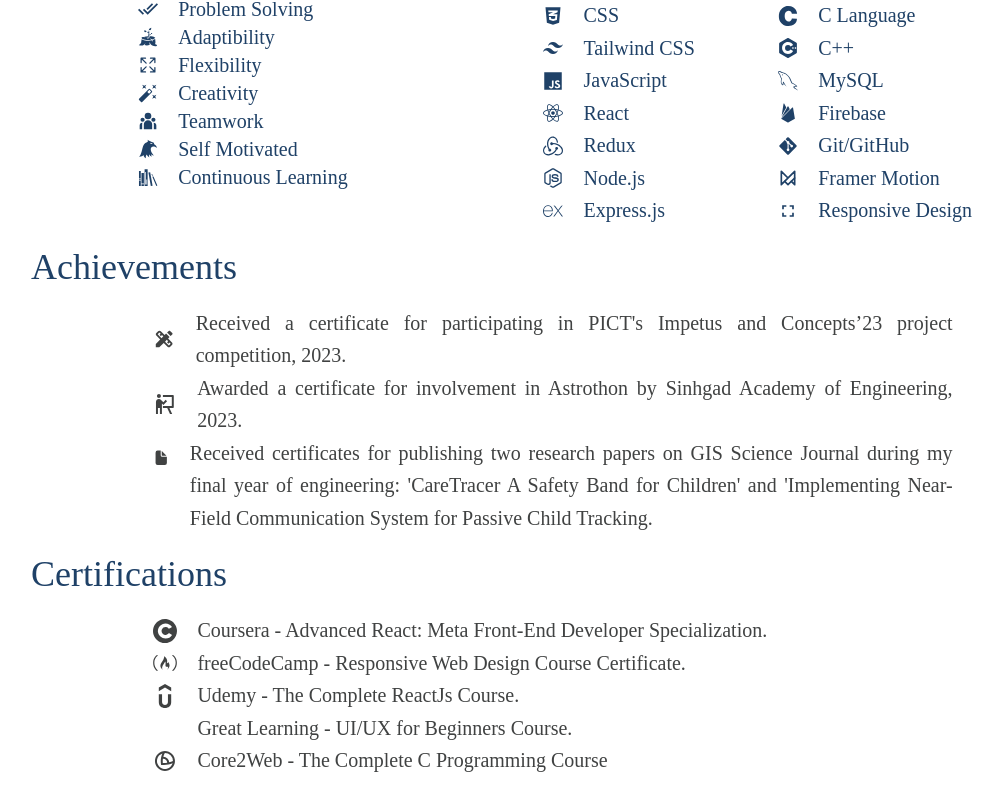
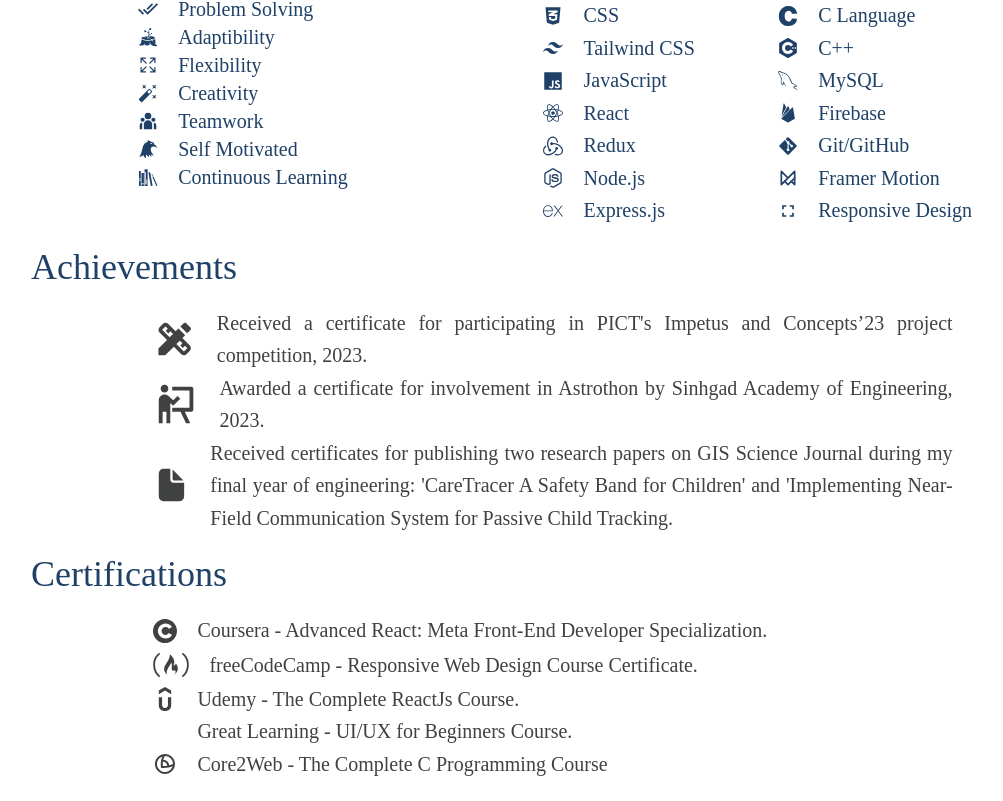
Before and after one commit to vikasipar/portfolio, a React (Vite) app: page /about in a window 1280 px wide. Shown: the part 1965-2766 px from the top of the page, without its empty margins (161-1164 px from the left). Built offline with nearby package versions, Linux system fonts and the light colour scheme; some icons are missing.

Commit message:
Update about section

```diff
--- a/src/components/About.jsx
+++ b/src/components/About.jsx
@@ -15,7 +15,7 @@
 
 function About() {
   return (
-    <div className='w-[95%] mx-auto lg:w-[80%] lg:ml-[15%]'>
+    <div className='w-[95%] mx-auto lg:w-[80%] lg:ml-[15%] overflow-x-hidden'>
         <motion.h1
         initial={{x:-250, opacity:0}}
         whileInView={{x:0, opacity:1}}
@@ -37,7 +37,7 @@
           whileInView={{x:0, opacity:1}}
           whileHover={{y:-20}}
           transition={{duration:1.5, delay:0.3}}
-          src="/static/vikas.jpeg" alt="chatbot" className='w-[80%] md:w-[60%] lg:w-[35%] mb-5 mx-auto rounded border-r-4 lg:border-r-[#ffc445]' />
+          src="/static/vikas.jpeg" alt="vikas ipar" className='w-[80%] md:w-[60%] lg:w-[35%] mb-5 mt-2 mx-auto rounded-lg lg:border-r-4 lg:border-r-[#ffc445]' />
         </div>
 
         <motion.h3
@@ -60,12 +60,12 @@
         initial={{y:80, opacity:0}}
         whileInView={{y:0, opacity:1}}
         transition={{duration:1.5, delay:0.3}}
-        src="/static/caretracker.jpeg" alt="chatbot" className='w-[80%] lg:w-[60%] mx-auto' />
+        src="/static/caretracker.jpeg" alt="chatbot" className='w-[80%] lg:w-[60%] mx-auto overflow-x-hidden' />
         <motion.p
         initial={{y:80, opacity:0}}
         whileInView={{y:0, opacity:1}}
         transition={{duration:1.5, delay:0.3}}
-        className='text-base lg:text-xl py-5 text-justify w-[90%] lg:w-[80%] mx-auto text-[#404242]'>In my final year of engineering, I collaborated on the 'CareTracker' project, a child tracking system using HTML, CSS, Bootstrap, JavaScript, PHP, MySQL, XAMPP, and PHPMyAdmin. The web-based platform allowed parents to register and update their child's information securely. Utilizing NFC technology, the system enabled communication with a finder person's phone, aiding in locating missing children. This project not only demonstrated my technical proficiency but also contributed to child safety. The real-time location sharing and streamlined information access showcased the potential impact of technology on addressing real-world challenges, solidifying my commitment to leveraging technology for social good.</motion.p>
+        className='text-base lg:text-xl py-5 text-justify w-[90%] lg:w-[80%] mx-auto text-[#404242] overflow-x-hidden'>In my final year of engineering, I collaborated on the 'CareTracker' project, a child tracking system using HTML, CSS, Bootstrap, JavaScript, PHP, MySQL, XAMPP, and PHPMyAdmin. The web-based platform allowed parents to register and update their child's information securely. Utilizing NFC technology, the system enabled communication with a finder person's phone, aiding in locating missing children. This project not only demonstrated my technical proficiency but also contributed to child safety. The real-time location sharing and streamlined information access showcased the potential impact of technology on addressing real-world challenges, solidifying my commitment to leveraging technology for social good.</motion.p>
         <motion.h6
         initial={{y:50, opacity:0}}
         whileInView={{y:0, opacity:1}}
@@ -168,9 +168,9 @@
         whileInView={{y:0, opacity:1}}
         transition={{duration:1.5, delay:0.3}}
         className='text-base lg:text-xl text-[#404242] lg:leading-relaxed text-justify w-[90%] lg:w-[80%] mx-auto'>
-          <li className='flex items-center my-3 lg:my-auto'><MdDesignServices className='text-2xl mx-5'/>Received a certificate for participating in PICT's Impetus and Concepts’23 project competition, 2023.</li>
-          <li className='flex items-center my-3 lg:my-auto'><RiPresentationFill className='text-2xl mx-5'/>Awarded a certificate for involvement in Astrothon by Sinhgad Academy of Engineering, 2023.</li>
-          <li className='flex items-start'><IoDocument className='text-[2.6rem] mx-5'/>Received certificates for publishing two research papers on GIS Science Journal during my final year of engineering: 'CareTracer A Safety Band for Children' and 'Implementing Near-Field Communication System for Passive Child Tracking.</li>
+          <li className='flex items-center my-3 lg:my-auto'><MdDesignServices className='text-5xl mx-5'/>Received a certificate for participating in PICT's Impetus and Concepts’23 project competition, 2023.</li>
+          <li className='flex items-center my-3 lg:my-auto'><RiPresentationFill className='text-5xl mx-5'/>Awarded a certificate for involvement in Astrothon by Sinhgad Academy of Engineering, 2023.</li>
+          <li className='flex items-start'><IoDocument className='text-8xl mx-5'/>Received certificates for publishing two research papers on GIS Science Journal during my final year of engineering: 'CareTracer A Safety Band for Children' and 'Implementing Near-Field Communication System for Passive Child Tracking.</li>
         </motion.ul>
 
         <motion.h3
@@ -185,7 +185,7 @@
         transition={{duration:1.5, delay:0.3}}
         className='text-base lg:text-xl text-[#404242] text-justify lg:leading-relaxed w-[80%] mx-auto'>
           <li className='flex items-center my-3 lg:my-auto'><SiCoursera className='mx-5 text-2xl'/>Coursera - Advanced React: Meta Front-End Developer Specialization.</li>
-          <li className='flex items-center my-3 lg:my-auto'><FaFreeCodeCamp className='mx-5 text-2xl'/>freeCodeCamp - Responsive Web Design Course Certificate.</li>
+          <li className='flex items-center my-3 lg:my-auto'><FaFreeCodeCamp className='mx-5 text-4xl'/>freeCodeCamp - Responsive Web Design Course Certificate.</li>
           <li className='flex items-center my-3 lg:my-auto'><SiUdemy className='mx-5 text-2xl'/>Udemy - The Complete ReactJs Course.</li>
           <li className='flex items-center my-3 lg:my-auto'><FaGofore className='mx-5 text-2xl'/>Great Learning - UI/UX for Beginners Course.</li>
           <li className='flex items-center'><RiCoreosLine className='mx-5 text-2xl'/>Core2Web - The Complete C Programming Course</li>
@@ -207,7 +207,7 @@
           initial={{opacity:0}}
           whileInView={{opacity:1}}
           transition={{duration:1.5, delay:0.3}}
-          className='text-lg lg:text-xl text-[#404242]'>Sinhgad College of Engineering, Pune (SPPU)</motion.h5>
+          className='text-base lg:text-xl text-[#404242]'>Sinhgad College of Engineering, Pune (SPPU)</motion.h5>
           <motion.h6
           initial={{opacity:0}}
           whileInView={{opacity:1}}
--- a/src/components/Projects.jsx
+++ b/src/components/Projects.jsx
@@ -69,7 +69,7 @@
           transition={{duration:1, delay:0.3}}
           className={`${project.id%2!==0 ? 'md:w-[45%] mx-auto' : 'md:w-[43%]'} w-[92%] mx-auto`} >
             <h1 className='font-bold text-2xl md:text-3xl text-[#1f4167]/80'>{project.title}</h1>
-            <h3 className='text-base w-[80vw] md:w-auto mx-auto md:text-lg text-[#474646] flex flex-wrap my-2'>{project.stack.map((tech) => (<span className='px-2 bg-[#ffbb29]/50 border border-[#ffbb29] shadow mx-1 my-[1px] rounded-2xl'>{tech}</span>)) }</h3>
+            <h3 className='text-base w-[82vw] md:w-auto mx-auto md:text-lg text-[#474646] flex flex-wrap justify-center my-2'>{project.stack.map((tech) => (<span className='px-2 bg-[#ffbb29]/50 border border-[#ffbb29] shadow mx-1 my-[2px] rounded-2xl'>{tech}</span>)) }</h3>
             <p className='text-justify text-[#606570] text-lg'>{project.desc}</p>
             <div className='md:space-x-9 mt-2 md:mt-5 flex justify-around text-base md:text-lg'>
               <a href={`${project.github}`} target='_blank'>
```
